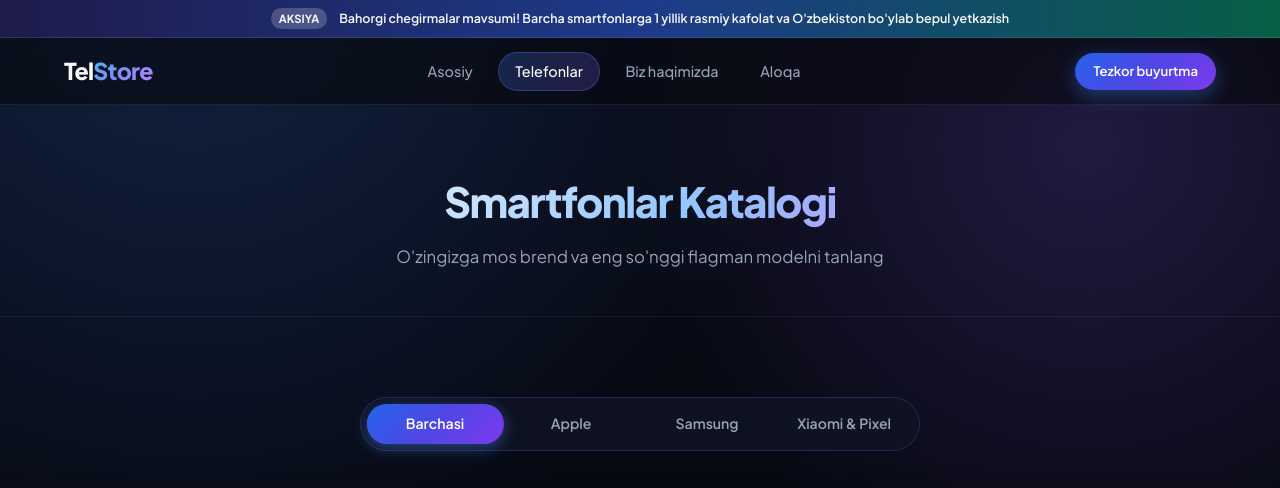
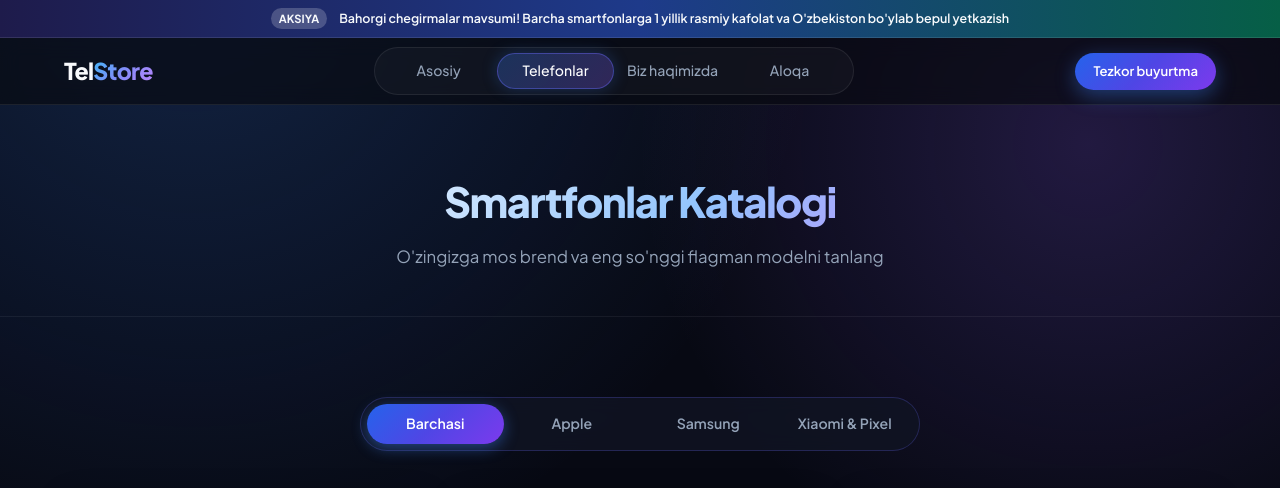
Before and after one commit to 018abduroziqofabdurahmon-svg/TelStore, a plain HTML site: page telefonlar.html in a window 1280 px wide. Shown: the top 488 px of the page. Drawn offline with Linux system fonts and the light colour scheme.

Commit message:
Remove hover scale from non-clickable decorative elements, preserving scale only on interactive clickable items

```diff
--- a/style.css
+++ b/style.css
@@ -1,3 +1,10 @@
+/* ==========================================================================
+   Cross-Page View Transition (Zero-JS Navbar Morph)
+   ========================================================================== */
+@view-transition {
+  navigation: auto;
+}
+
 /* ==========================================================================
    Design Tokens & Variables
    ========================================================================== */
@@ -127,7 +134,7 @@ ul {
 }
 
 /* ==========================================================================
-   Header & Navigation
+   Header & Sliding Navbar Pill
    ========================================================================== */
 .header {
   position: sticky;
@@ -167,31 +174,65 @@ ul {
 }
 
 .nav {
-  display: flex;
+  position: relative;
+  display: grid;
+  grid-template-columns: repeat(4, 1fr);
   align-items: center;
-  gap: 0.6rem;
+  padding: 5px;
+  background: rgba(255, 255, 255, 0.03);
+  border: 1px solid var(--border);
+  border-radius: var(--radius-pill);
+  width: 100%;
+  max-width: 480px;
+}
+
+.nav-pill {
+  position: absolute;
+  top: 5px;
+  left: 5px;
+  width: calc(25% - 2.5px);
+  height: calc(100% - 10px);
+  background: linear-gradient(135deg, rgba(59, 130, 246, 0.28), rgba(139, 92, 246, 0.28));
+  border: 1px solid rgba(99, 102, 241, 0.45);
+  border-radius: var(--radius-pill);
+  box-shadow: 0 0 16px rgba(59, 130, 246, 0.25);
+  transition: transform 0.38s cubic-bezier(0.16, 1, 0.3, 1);
+  view-transition-name: nav-pill;
+  z-index: 1;
+  pointer-events: none;
 }
 
 .nav a {
-  font-size: 0.9rem;
+  position: relative;
+  z-index: 2;
+  font-size: 0.88rem;
   font-weight: 500;
   color: var(--text-muted);
-  transition: var(--transition);
-  padding: 7px 16px;
+  text-align: center;
+  white-space: nowrap;
+  padding: 7px 10px;
   border-radius: var(--radius-pill);
+  transition: color 0.3s ease, scale 0.25s ease;
+}
+
+.nav a:hover,
+.nav a.active {
+  color: #ffffff;
 }
 
 .nav a:hover {
-  color: #ffffff;
-  background: rgba(255, 255, 255, 0.08);
-  scale: 1.06;
+  scale: 1.05;
 }
 
-.nav a.active {
-  color: #ffffff;
-  background: linear-gradient(135deg, rgba(59, 130, 246, 0.22), rgba(139, 92, 246, 0.22));
-  border: 1px solid rgba(99, 102, 241, 0.35);
-}
+.nav a:nth-child(1).active ~ .nav-pill { transform: translateX(0%); }
+.nav a:nth-child(2).active ~ .nav-pill { transform: translateX(100%); }
+.nav a:nth-child(3).active ~ .nav-pill { transform: translateX(200%); }
+.nav a:nth-child(4).active ~ .nav-pill { transform: translateX(300%); }
+
+.nav a:nth-child(1):hover ~ .nav-pill { transform: translateX(0%); }
+.nav a:nth-child(2):hover ~ .nav-pill { transform: translateX(100%); }
+.nav a:nth-child(3):hover ~ .nav-pill { transform: translateX(200%); }
+.nav a:nth-child(4):hover ~ .nav-pill { transform: translateX(300%); }
 
 .nav-toggle {
   display: none;
@@ -295,10 +336,6 @@ ul {
   transition: var(--transition);
 }
 
-.badge:hover {
-  scale: 1.06;
-}
-
 /* ==========================================================================
    Hero Section
    ========================================================================== */
@@ -349,7 +386,6 @@ ul {
 }
 
 .hero-image:hover {
-  scale: 1.05;
   border-color: var(--accent);
   box-shadow: 0 32px 80px rgba(0, 0, 0, 0.85), 0 0 40px rgba(139, 92, 246, 0.4);
 }
@@ -429,10 +465,6 @@ ul {
   background: linear-gradient(135deg, rgba(59, 130, 246, 0.22), rgba(139, 92, 246, 0.22));
   border: 1px solid rgba(99, 102, 241, 0.35);
   transition: var(--transition);
-}
-
-.feature-card:hover .icon-box {
-  scale: 1.1;
 }
 
 .feature-card h3 {
@@ -582,7 +614,6 @@ ul {
 
 .promo-banner:hover {
   translate: 0 -4px;
-  scale: 1.025;
   border-color: rgba(99, 102, 241, 0.55);
 }
 
@@ -643,7 +674,7 @@ ul {
 }
 
 /* ==========================================================================
-   Subpage Headers & Pure CSS Catalog Filter Tabs
+   Subpage Headers & Sliding Catalog Filter Tabs
    ========================================================================== */
 .page-header {
   padding: 64px 0 46px;
@@ -710,7 +741,7 @@ ul {
   font-size: 0.88rem;
   white-space: nowrap;
   cursor: pointer;
-  transition: color 0.3s ease, scale 0.25s ease;
+  transition: color 0.3s ease;
 }
 
 .filter-tabs label:hover {
@@ -740,30 +771,6 @@ ul {
   transform: translateX(300%);
 }
 
-.filter-tabs label {
-  padding: 9px 22px;
-  border-radius: var(--radius-pill);
-  color: var(--text-muted);
-  font-weight: 600;
-  font-size: 0.88rem;
-  cursor: pointer;
-  transition: var(--transition);
-}
-
-.filter-tabs label:hover {
-  color: #ffffff;
-  background: rgba(255, 255, 255, 0.08);
-  scale: 1.06;
-}
-
-#tab-all:checked ~ .filter-tabs label[for="tab-all"],
-#tab-apple:checked ~ .filter-tabs label[for="tab-apple"],
-#tab-samsung:checked ~ .filter-tabs label[for="tab-samsung"],
-#tab-xiaomi:checked ~ .filter-tabs label[for="tab-xiaomi"] {
-  background: var(--grad-primary);
-  color: #ffffff;
-}
-
 #tab-apple:checked ~ .catalog-grid .product-card:not(.item-apple),
 #tab-samsung:checked ~ .catalog-grid .product-card:not(.item-samsung),
 #tab-xiaomi:checked ~ .catalog-grid .product-card:not(.item-xiaomi) {
@@ -789,7 +796,6 @@ ul {
 }
 
 .about-img:hover {
-  scale: 1.035;
   border-color: var(--accent);
 }
 
@@ -827,7 +833,6 @@ ul {
 
 .stat-item:hover {
   translate: 0 -4px;
-  scale: 1.05;
   border-color: rgba(99, 102, 241, 0.45);
 }
 
@@ -862,7 +867,6 @@ ul {
 }
 
 .faq-item:hover {
-  scale: 1.025;
   border-color: rgba(99, 102, 241, 0.45);
 }
 
@@ -927,7 +931,6 @@ ul {
 
 .contact-form-card:hover {
   translate: 0 -4px;
-  scale: 1.02;
 }
 
 .contact-form-card h2 {
@@ -993,9 +996,8 @@ ul {
 }
 
 .modal:target {
-  display: flex !important;
-  opacity: 1 !important;
-  pointer-events: auto !important;
+  opacity: 1;
+  pointer-events: auto;
 }
 
 .modal-box {
@@ -1111,7 +1113,6 @@ ul {
 .footer-links a:hover {
   color: var(--accent);
   translate: 4px 0;
-  scale: 1.04;
 }
 
 .footer-bottom {
@@ -1180,6 +1181,8 @@ ul {
     top: 66px;
     left: 0;
     width: 100%;
+    max-width: none;
+    border-radius: 0;
     background: rgba(13, 16, 26, 0.92);
     -webkit-backdrop-filter: blur(10px);
     backdrop-filter: blur(10px);
@@ -1190,8 +1193,22 @@ ul {
     display: none;
   }
 
+  .nav-pill {
+    display: none;
+  }
+
+  .nav a.active {
+    background: linear-gradient(135deg, rgba(59, 130, 246, 0.22), rgba(139, 92, 246, 0.22));
+    border: 1px solid rgba(99, 102, 241, 0.35);
+  }
+
   .nav-toggle:checked ~ .nav {
     display: flex;
+  }
+
+  .filter-tabs label {
+    font-size: 0.76rem;
+    padding: 8px 4px;
   }
 
   .grid-3,
@@ -1202,9 +1219,4 @@ ul {
   .promo-banner {
     padding: 28px 22px;
   }
-
-  .filter-tabs label {
-    font-size: 0.76rem;
-    padding: 8px 4px;
-  }
 }
--- a/telefonlar.html
+++ b/telefonlar.html
@@ -30,6 +30,7 @@
         <a href="telefonlar.html" class="active">Telefonlar</a>
         <a href="haqimizda.html">Biz haqimizda</a>
         <a href="aloqa.html">Aloqa</a>
+        <span class="nav-pill"></span>
       </nav>
       <div class="nav-actions">
         <a href="#modal-buy" class="btn btn-primary btn-sm">Tezkor buyurtma</a>
```
Also changed, not shown: aloqa.html (+1 -0 lines), haqimizda.html (+1 -0 lines), index.html (+1 -0 lines).
